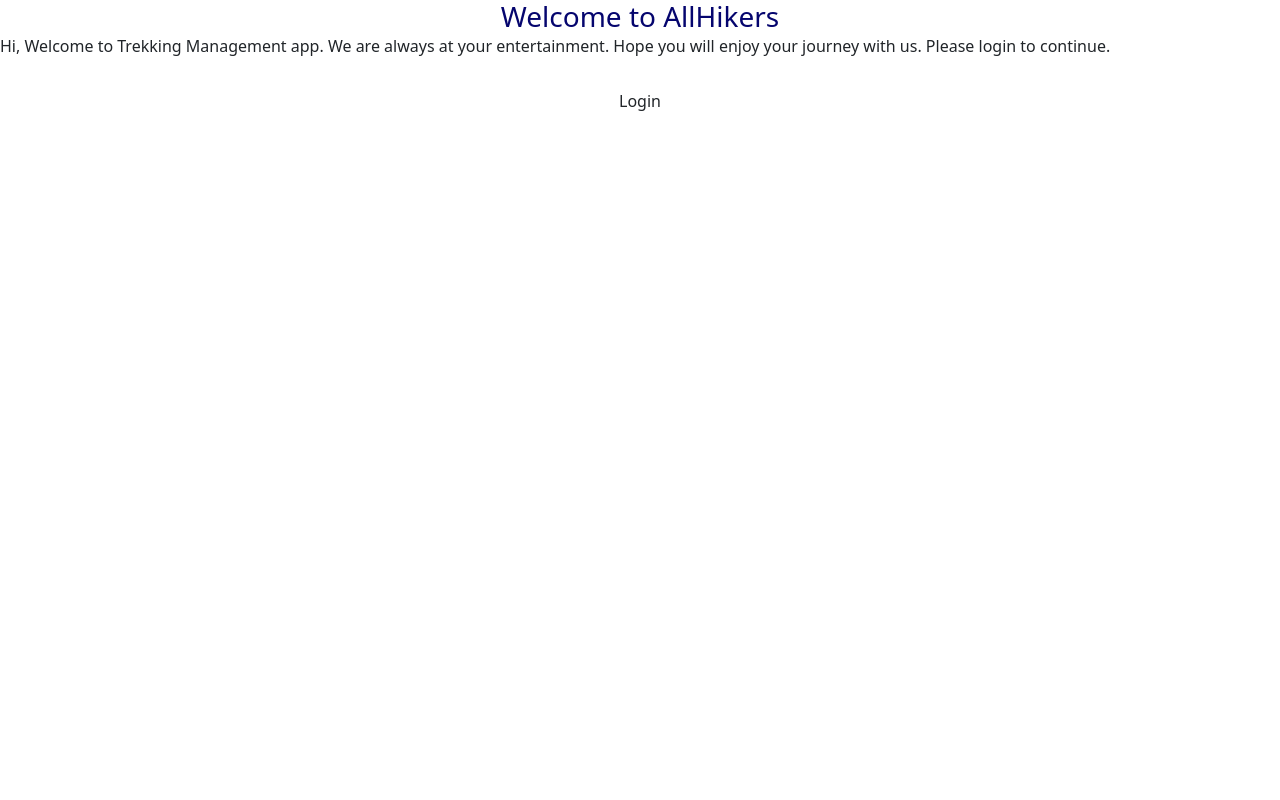
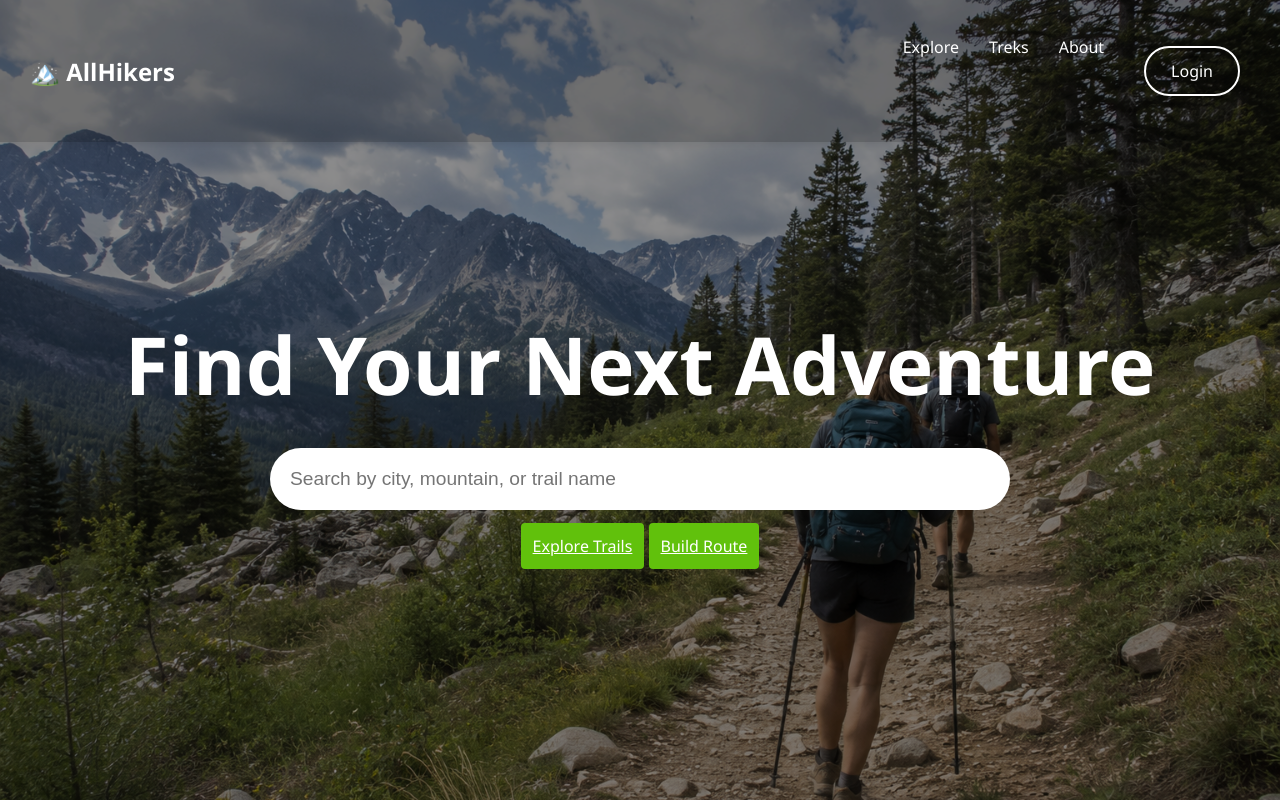
Before and after one commit to 24f3003507/Trekking-Management-Application, a Flask app: page / in a window 1280 px wide. Run offline with Flask 3, Linux system fonts and the light colour scheme.

Commit message:
frontend (UI) Done 22 june

```diff
--- a/static/css/style.css
+++ b/static/css/style.css
@@ -14,10 +14,11 @@ body{
 /* Header */
 header {
     /*background-color: linear-gradient(to_right, #0062E6, #33AeFF);*/
-    background: #007BFF;
+    background: #61c10c;
     color: white;
-    padding: 20px 0;
+    padding: 10px 0;
     box-shadow: 0 2px 8px rgba(0,0,0,0.1);
+
 }
 header h1 {
     margin: 0;
@@ -26,7 +27,7 @@ header h1 {
     letter-spacing: 1px;
 }
 .btn {
-    background: #007BFF;
+    background: #61c10c;
     color: white;
     border: none;
     padding: 12px;
@@ -62,3 +63,116 @@ footer {
     margin: auto;
     color: rgb(5,5,110)
 }
+.logo{
+    display: block;
+    margin: auto;
+    width: 250px;
+    height: 250px;
+    border-radius: 50%;
+    margin-top: 20px;
+}
+.btn:hover {
+    background: green;
+}
+
+/* NAVBAR */
+
+nav{
+    display:flex;
+    justify-content:space-between;
+    align-items:center;
+    padding:25px 80px;
+}
+
+.logo h2{
+    color:white;
+    font-size:2rem;
+}
+
+nav ul{
+    display:flex;
+    list-style:none;
+    gap:30px;
+}
+
+nav a{
+    color:white;
+    text-decoration:none;
+    font-size:1rem;
+}
+
+/* HERO SECTION */
+
+.hero{
+    height:100vh;
+
+    background-image:url("/static/images/trekking.png");
+    background-size:cover;
+    background-position:center;
+    background-repeat:no-repeat;
+
+    position:relative;
+
+    display:flex;
+    justify-content:center;
+    align-items:center;
+}
+
+/* Dark Overlay */
+
+.overlay{
+    position:absolute;
+    inset:0;
+    background:rgba(0,0,0,0.45);
+}
+
+/* Center Content */
+
+.hero-content{
+    position:relative;
+    z-index:2;
+    text-align:center;
+    color:white;
+}
+
+.hero-content h1{
+    font-size:5rem;
+    margin-bottom:30px;
+}
+
+/* Search Bar */
+
+.search-box input{
+    width:700px;
+    max-width:90%;
+    padding:20px;
+
+    border:none;
+    border-radius:50px;
+
+    font-size:1.2rem;
+    outline:none;
+}
+
+.buttons{
+    margin-top:25px;
+}
+
+.btn1{
+    display:inline-block;
+    margin:10px;
+
+    padding:12px 25px;
+
+    border:2px solid white;
+    color:white;
+    text-decoration:none;
+
+    border-radius:30px;
+    transition:0.3s;
+}
+
+.btn1:hover{
+    background:white;
+    color:black;
+}
--- a/templates/home.html
+++ b/templates/home.html
@@ -1,16 +1,51 @@
 <!DOCTYPE html>
-<html>
-    <head>
-        <link rel="stylesheet" href="/static/css/style.css">
-        <link href="https://cdn.jsdelivr.net/npm/bootstrap@5.0.2/dist/css/bootstrap.min.css" rel="stylesheet" integrity="sha384-EVSTQN3/azprG1Anm3QDgpJLIm9Nao0Yz1ztcQTwFspd3yD65VohhpuuCOmLASjC" crossorigin="anonymous">
-        <title>Home Page</title>
-    </head>
-    <body>
-        <h3 class="center">Welcome to AllHikers</h3>
-        <div class="input_form">
-            Hi, Welcome to Trekking Management app. We are always at your entertainment.
-            Hope you will enjoy your journey with us. Please login to continue.
+<html lang="en">
+<head>
+    <meta charset="UTF-8">
+    <meta name="viewport" content="width=device-width, initial-scale=1.0">
+    <title>AllHikers</title>
+    <link rel="stylesheet" href="static/css/style.css">
+</head>
+<body>
+
+    <header style="background: transparent;position: absolute; top:0;left: 0;width: 100%; z-index: 100; background:rgba(0,0,0,0.2);">
+        <nav style="display: flex;justify-content: space-between;align-items: center;padding: 10px 30px;">
+            <div class="logo0" style="display: flex;align-items: center;gap: 8px;">
+                <h2>🏔️ AllHikers</h2>
+            </div>
+
+            <ul>
+                <li><a href="#">Explore</a></li>
+                <li><a href="#">Treks</a></li>
+                <li><a href="#">About</a></li>
+                <div class="center"><a href="/login" type="button" class="btn1">Login</a></div>
+            </ul>
+        </nav>
+
+    </header>
+
+    <section class="hero" style="margin-top: 0;padding-top: 0;">
+
+        <div class="overlay"></div>
+
+        <div class="hero-content">
+
+            <h1>Find Your Next Adventure</h1>
+
+            <div class="search-box">
+                <input
+                    type="text"
+                    placeholder="Search by city, mountain, or trail name">
+            </div>
+
+            <div class="buttons">
+                <a href="#" class="btn">Explore Trails</a>
+                <a href="#" class="btn">Build Route</a>
+            </div>
+
         </div>
-        <div class="center"><a href="/login" type="button" class="btn">Login</a></div>
-    </body>
+
+    </section>
+
+</body>
 </html>
--- a/templates/register.html
+++ b/templates/register.html
@@ -15,7 +15,7 @@
         </div>
     </header>
     <main class="container">
-        <div class="register-box">
+        <div class="login-box">
             <h2>Register</h2>
             <form method="POST" action="{{ url_for('auth.register') }}">
                 <div class="form-group">
```
Also changed, not shown: instance/trekking.sqlite3, static/images/360_F_196018299_moUD9nFRL1OWaVTUG7YgsdCk3gCQVzj7.jpg (added), static/images/back-view-hiker-watching-sunset-from-mountain_181624-52983.avif (added), static/images/sunset-hiking-adventure-stockcake.jpg (added), static/images/trekking.png (added), 3 other files.
